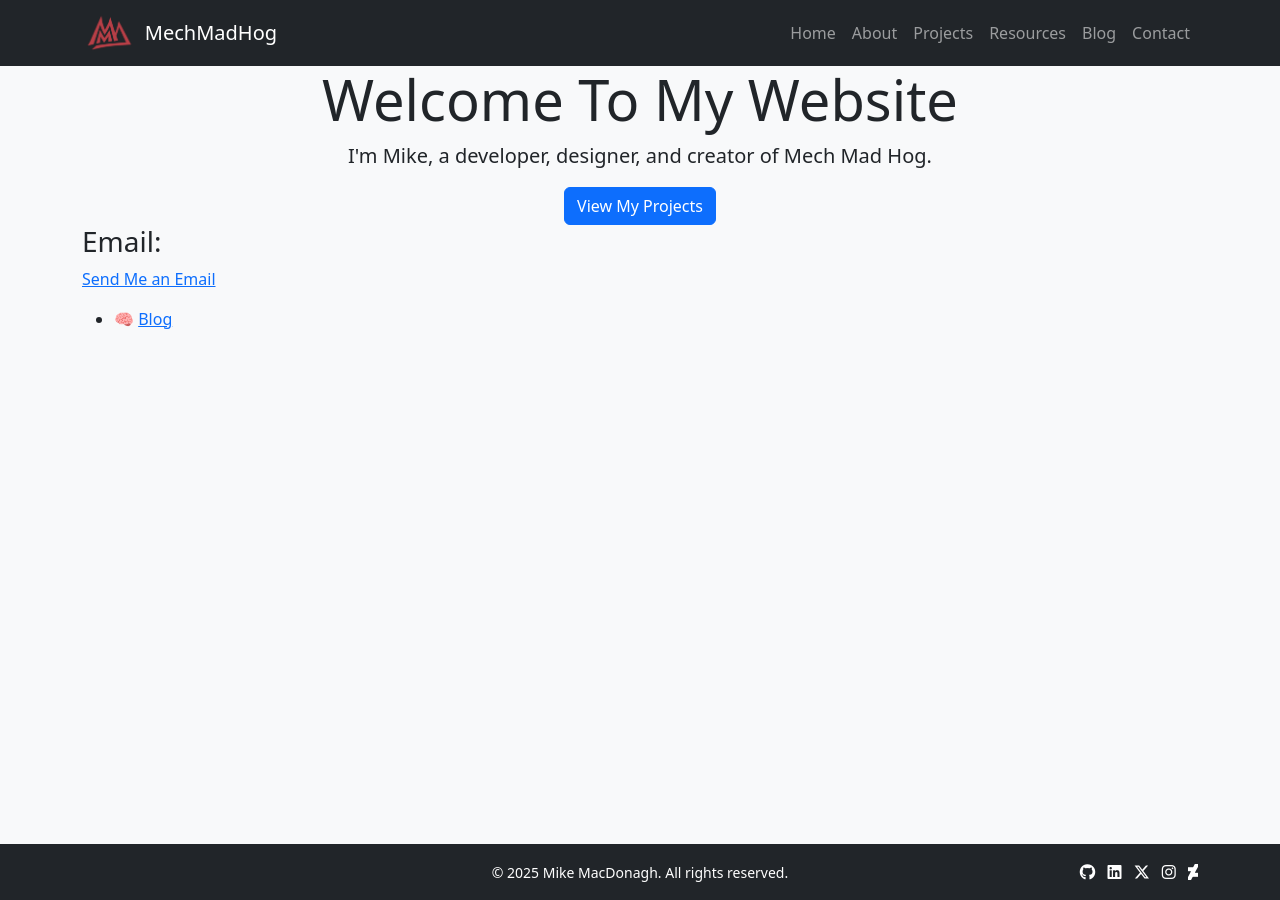
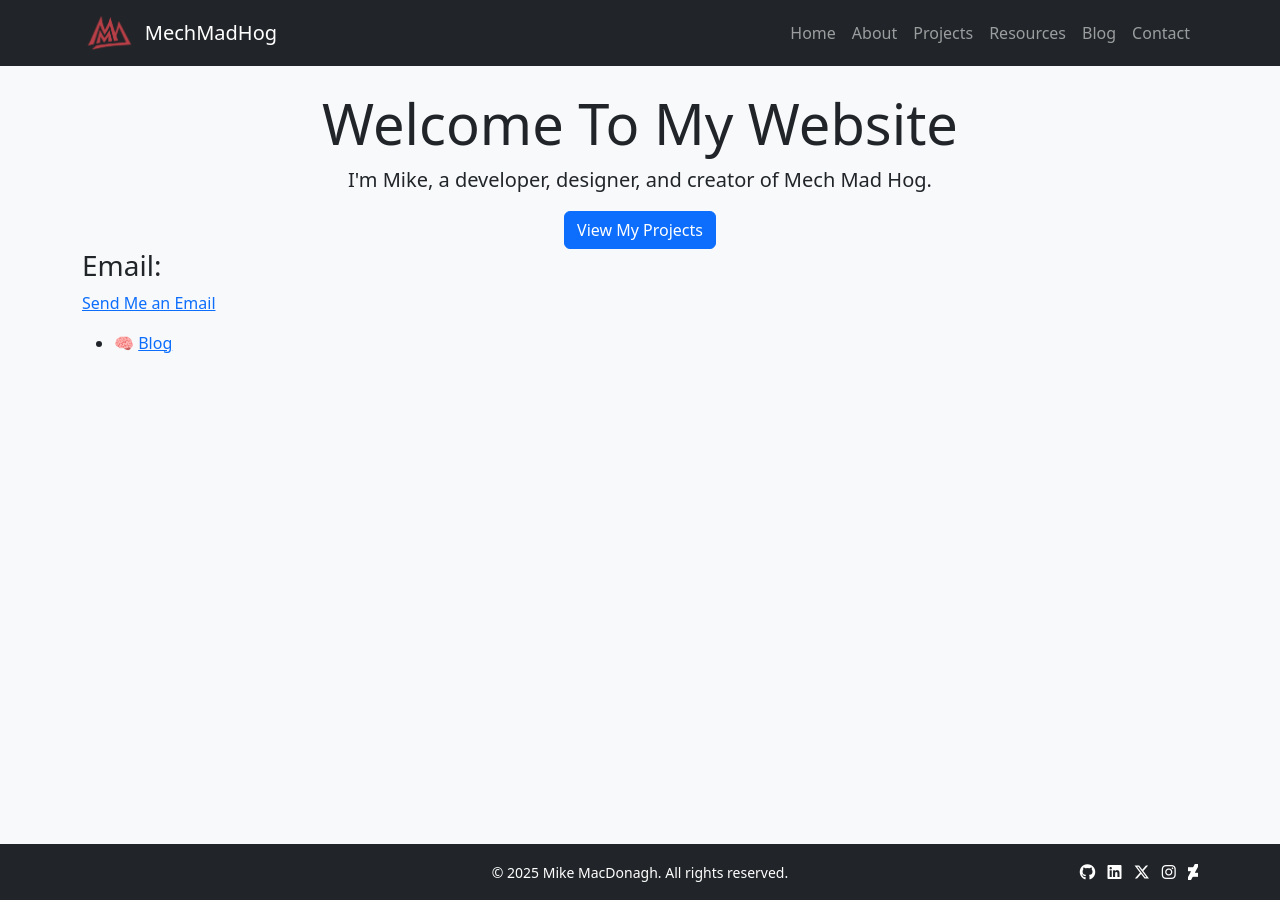
Before and after one commit to MechMadHog/MechMadHog.github.io, a Jekyll site: the page built from index.md, in a window 1280 px wide. Built offline with Jekyll 4.4.1, drawn with Linux system fonts in a browser that asks for light colours.

Commit message:
Updating the padding

```diff
--- a/_layouts/default.html
+++ b/_layouts/default.html
@@ -10,8 +10,10 @@
     <!-- Header -->
     {% include header.html %}
     <!-- Pages Content Area -->
-    <main class="container">
-      {{ content }}
+    <main class="flex-grow-1">
+      <div class="container py-4">
+        {{ content }}
+      </div>
     </main>
     <!-- Footer -->
     {% include footer.html %}
--- a/assets/css/style.css
+++ b/assets/css/style.css
@@ -1,2 +1,6 @@
 /* style.css */
 /* intentionally left blank — Bootstrap handles everything now */
+main > .container {
+  padding-top: 2rem;
+  padding-bottom: 4rem;
+}
```
